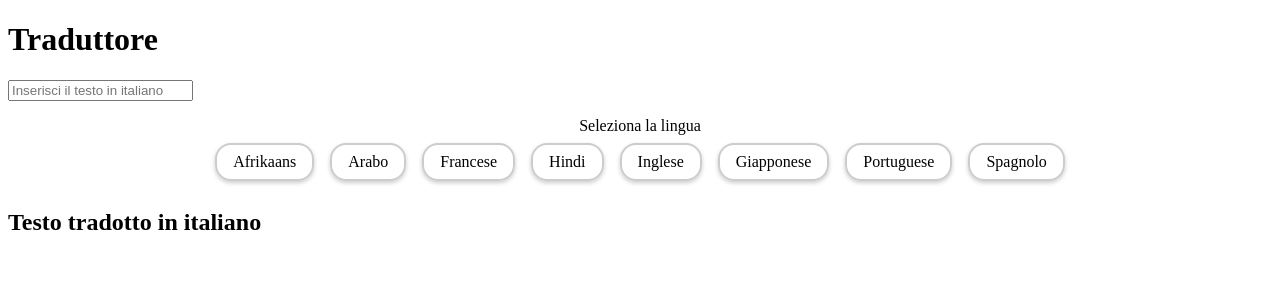
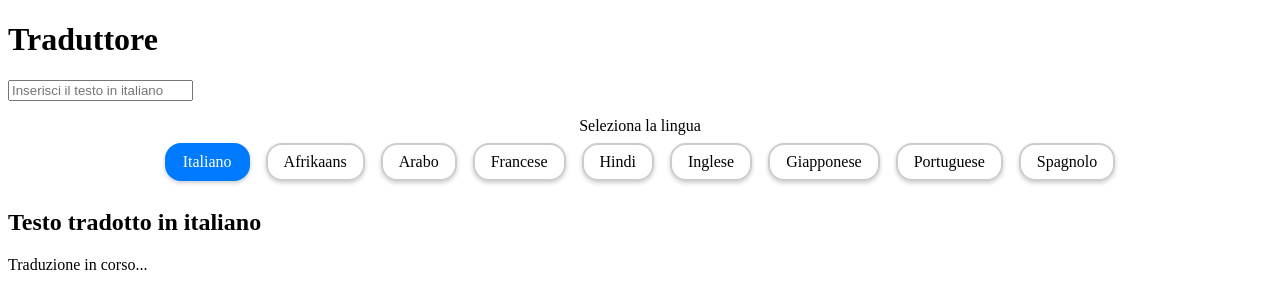
Before and after one commit to Classi-di-Mauro-Longano/primi-passi-con-react-mlongano, a React (Vite) app: page / in a window 1280 px wide. Shown: the top 308 px of the page. Built offline with nearby package versions, Linux system fonts and the light colour scheme; no server answers.

Commit message:
Aggiungi la traduzione con la chiamata a alle Translate API

```diff
--- a/src/components/Lingua.css
+++ b/src/components/Lingua.css
@@ -37,7 +37,7 @@
   background-color: #f0f0f0;
 }
 
-.lingua.selected, {
+.lingua.selected {
   background-color: #007bff;
   color: #fff;
   border-color: #007bff;
--- a/src/components/Lingua.jsx
+++ b/src/components/Lingua.jsx
@@ -1,12 +1,12 @@
 import PropTypes from 'prop-types';
 import './Lingua.css';
-
+import { lingue } from '../data/lingue';
 export function Lingua ( { linguaSelezionata, cambiaLingua } ) {
   return (
     <section className="selezione_lingua">
       <label>Seleziona la lingua</label>
         <ul className='lista-lingue'>
-          {LINGUE.map( ( lingua ) => (
+          {lingue.map( ( lingua ) => (
             <li
               className={`btn lingua ${linguaSelezionata.codice === lingua.codice ? "selected" : ""}`}
               key={lingua.codice}
@@ -21,17 +21,6 @@ export function Lingua ( { linguaSelezionata, cambiaLingua } ) {
 }
 
 Lingua.propTypes = {
-  linguaSelezionata: PropTypes.string.isRequired,
+  linguaSelezionata: PropTypes.object.isRequired,
   cambiaLingua: PropTypes.func.isRequired,
 };
-
-const LINGUE = [
-  { nome: "Afrikaans", codice: "af" },
-  { nome: "Arabo", codice: "ar" },
-  { nome: "Francese", codice: "fr" },
-  { nome: "Hindi", codice: "hi" },
-  { nome: "Inglese", codice: "en" },
-  { nome: "Giapponese", codice: "ja" },
-  { nome: "Portuguese", codice: "pt" },
-  { nome: "Spagnolo", codice: "es" },
-];
--- a/src/components/Traduzione.jsx
+++ b/src/components/Traduzione.jsx
@@ -1,15 +1,60 @@
 import PropTypes from 'prop-types';
+import { findItemByKeyValue } from '../utils/utils';
+import { lingue } from '../data/lingue';
 
-export function Traduzione({lingua, testo}) {
+import { useState, useEffect } from 'react';
+export function Traduzione({ lingua, testo }) {
+  const [traduzione, setTraduzione] = useState(null);
+  const [linguaIniziale, setlinguaIniziale] = useState(null);
+  const API_KEY = import.meta.env.VITE_GOOGLE_TRANSLATE_API_KEY;
+
+  useEffect(() => {
+
+    const fetchTraduzione = async () => {
+      setTraduzione(null);
+      if (!testo || !lingua || !API_KEY || !lingua.codice) {
+        return;
+      }
+
+      try {
+        const response = await fetch(
+          `https://translation.googleapis.com/language/translate/v2?key=${API_KEY}&q=${testo}&target=${lingua.codice}`,
+        );
+        const data = await response.json();
+        setTraduzione(data.data.translations[0].translatedText);
+        const linguaIniziale = findItemByKeyValue("codice",data.data.translations[0].detectedSourceLanguage,lingue);
+        if (typeof linguaIniziale === 'object' && linguaIniziale.nome !== undefined ) {
+          setlinguaIniziale(linguaIniziale.nome);
+          return;
+        }
+        setlinguaIniziale(linguaIniziale);
+      } catch (error) {
+        console.error(error);
+      }
+    };
+
+    fetchTraduzione();
+
+  }, [lingua, testo, API_KEY]);
+
+
   return (
     <>
       <h2>Testo tradotto in {lingua.nome}</h2>
-      <p>{testo}</p>
+      {
+        traduzione === null
+          ? <p>Traduzione in corso...</p>
+          : <>
+              <p>{traduzione.replace("&#39;", "'")}</p>
+              <p>Lingua di partenza: {linguaIniziale}</p>
+            </>
+
+      }
     </>
-  )
+  );
 }
 
 Traduzione.propTypes = {
-  lingua: PropTypes.string.isRequired,
-  testo: PropTypes.string.isRequired
+  lingua: PropTypes.object.isRequired,
+  testo: PropTypes.string.isRequired,
 };
--- /dev/null
+++ b/src/data/lingue.js
@@ -0,0 +1,11 @@
+export const lingue = [
+  { nome: "Italiano", codice: "it" },
+  { nome: "Afrikaans", codice: "af" },
+  { nome: "Arabo", codice: "ar" },
+  { nome: "Francese", codice: "fr" },
+  { nome: "Hindi", codice: "hi" },
+  { nome: "Inglese", codice: "en" },
+  { nome: "Giapponese", codice: "ja" },
+  { nome: "Portuguese", codice: "pt" },
+  { nome: "Spagnolo", codice: "es" },
+];
--- /dev/null
+++ b/src/utils/utils.js
@@ -0,0 +1,4 @@
+export function findItemByKeyValue(key, value, array) {
+  const result = array.find((item) => item[key] === value);
+  return result ?  result : value;
+}
```
